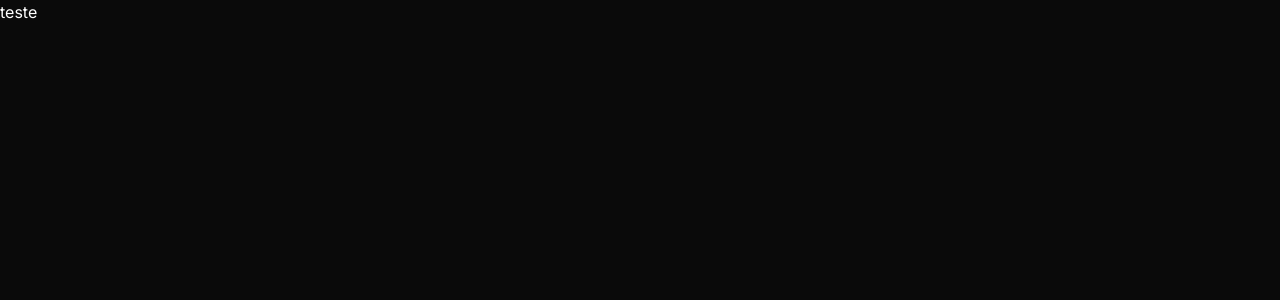
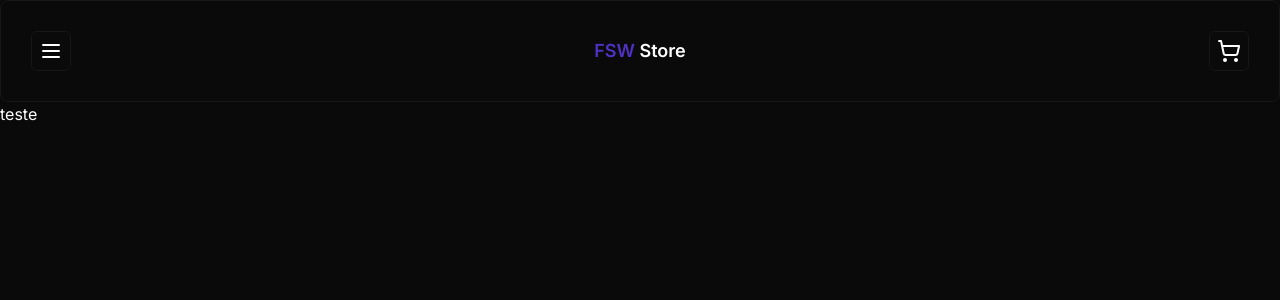
Before and after one commit to yagoramires/fsw-store, a Next.js app: page / in a window 1280 px wide. Shown: the top 300 px of the page. Built offline with nearby package versions, Linux system fonts and the light colour scheme.

Commit message:
feat: add button, card and header component

```diff
--- a/package.json
+++ b/package.json
@@ -10,6 +10,7 @@
   },
   "dependencies": {
     "@prisma/client": "^5.7.1",
+    "@radix-ui/react-slot": "^1.0.2",
     "class-variance-authority": "^0.7.0",
     "clsx": "^2.1.0",
     "lucide-react": "^0.303.0",
--- a/src/app/layout.tsx
+++ b/src/app/layout.tsx
@@ -1,22 +1,26 @@
-import type { Metadata } from 'next'
-import { Inter } from 'next/font/google'
-import './globals.css'
+import type { Metadata } from "next";
+import { Inter } from "next/font/google";
+import "./globals.css";
+import Header from "@/components/ui/header";
 
-const inter = Inter({ subsets: ['latin'] })
+const inter = Inter({ subsets: ["latin"] });
 
 export const metadata: Metadata = {
-  title: 'Create Next App',
-  description: 'Generated by create next app',
-}
+  title: "Create Next App",
+  description: "Generated by create next app",
+};
 
 export default function RootLayout({
   children,
 }: {
-  children: React.ReactNode
+  children: React.ReactNode;
 }) {
   return (
     <html lang="en">
-      <body className={inter.className}>{children}</body>
+      <body className={inter.className}>
+        <Header />
+        {children}
+      </body>
     </html>
-  )
+  );
 }
--- /dev/null
+++ b/src/components/ui/button.tsx
@@ -0,0 +1,56 @@
+import * as React from "react"
+import { Slot } from "@radix-ui/react-slot"
+import { cva, type VariantProps } from "class-variance-authority"
+
+import { cn } from "@/lib/utils"
+
+const buttonVariants = cva(
+  "inline-flex items-center justify-center whitespace-nowrap rounded-md text-sm font-medium ring-offset-background transition-colors focus-visible:outline-none focus-visible:ring-2 focus-visible:ring-ring focus-visible:ring-offset-2 disabled:pointer-events-none disabled:opacity-50",
+  {
+    variants: {
+      variant: {
+        default: "bg-primary text-primary-foreground hover:bg-primary/90",
+        destructive:
+          "bg-destructive text-destructive-foreground hover:bg-destructive/90",
+        outline:
+          "border border-input bg-background hover:bg-accent hover:text-accent-foreground",
+        secondary:
+          "bg-secondary text-secondary-foreground hover:bg-secondary/80",
+        ghost: "hover:bg-accent hover:text-accent-foreground",
+        link: "text-primary underline-offset-4 hover:underline",
+      },
+      size: {
+        default: "h-10 px-4 py-2",
+        sm: "h-9 rounded-md px-3",
+        lg: "h-11 rounded-md px-8",
+        icon: "h-10 w-10",
+      },
+    },
+    defaultVariants: {
+      variant: "default",
+      size: "default",
+    },
+  }
+)
+
+export interface ButtonProps
+  extends React.ButtonHTMLAttributes<HTMLButtonElement>,
+    VariantProps<typeof buttonVariants> {
+  asChild?: boolean
+}
+
+const Button = React.forwardRef<HTMLButtonElement, ButtonProps>(
+  ({ className, variant, size, asChild = false, ...props }, ref) => {
+    const Comp = asChild ? Slot : "button"
+    return (
+      <Comp
+        className={cn(buttonVariants({ variant, size, className }))}
+        ref={ref}
+        {...props}
+      />
+    )
+  }
+)
+Button.displayName = "Button"
+
+export { Button, buttonVariants }
--- /dev/null
+++ b/src/components/ui/card.tsx
@@ -0,0 +1,79 @@
+import * as React from "react"
+
+import { cn } from "@/lib/utils"
+
+const Card = React.forwardRef<
+  HTMLDivElement,
+  React.HTMLAttributes<HTMLDivElement>
+>(({ className, ...props }, ref) => (
+  <div
+    ref={ref}
+    className={cn(
+      "rounded-lg border bg-card text-card-foreground shadow-sm",
+      className
+    )}
+    {...props}
+  />
+))
+Card.displayName = "Card"
+
+const CardHeader = React.forwardRef<
+  HTMLDivElement,
+  React.HTMLAttributes<HTMLDivElement>
+>(({ className, ...props }, ref) => (
+  <div
+    ref={ref}
+    className={cn("flex flex-col space-y-1.5 p-6", className)}
+    {...props}
+  />
+))
+CardHeader.displayName = "CardHeader"
+
+const CardTitle = React.forwardRef<
+  HTMLParagraphElement,
+  React.HTMLAttributes<HTMLHeadingElement>
+>(({ className, ...props }, ref) => (
+  <h3
+    ref={ref}
+    className={cn(
+      "text-2xl font-semibold leading-none tracking-tight",
+      className
+    )}
+    {...props}
+  />
+))
+CardTitle.displayName = "CardTitle"
+
+const CardDescription = React.forwardRef<
+  HTMLParagraphElement,
+  React.HTMLAttributes<HTMLParagraphElement>
+>(({ className, ...props }, ref) => (
+  <p
+    ref={ref}
+    className={cn("text-sm text-muted-foreground", className)}
+    {...props}
+  />
+))
+CardDescription.displayName = "CardDescription"
+
+const CardContent = React.forwardRef<
+  HTMLDivElement,
+  React.HTMLAttributes<HTMLDivElement>
+>(({ className, ...props }, ref) => (
+  <div ref={ref} className={cn("p-6 pt-0", className)} {...props} />
+))
+CardContent.displayName = "CardContent"
+
+const CardFooter = React.forwardRef<
+  HTMLDivElement,
+  React.HTMLAttributes<HTMLDivElement>
+>(({ className, ...props }, ref) => (
+  <div
+    ref={ref}
+    className={cn("flex items-center p-6 pt-0", className)}
+    {...props}
+  />
+))
+CardFooter.displayName = "CardFooter"
+
+export { Card, CardHeader, CardFooter, CardTitle, CardDescription, CardContent }
--- /dev/null
+++ b/src/components/ui/header.tsx
@@ -0,0 +1,23 @@
+import { Card } from "./card";
+import { MenuIcon, ShoppingCartIcon } from "lucide-react";
+import { Button } from "./button";
+
+const Header = () => {
+  return (
+    <Card className="flex justify-between items-center p-[1.875rem]">
+      <Button size={"icon"} variant={"outline"}>
+        <MenuIcon />
+      </Button>
+
+      <h1 className="font-semibold text-lg ">
+        <span className="text-primary"> FSW </span> Store
+      </h1>
+
+      <Button size={"icon"} variant={"outline"}>
+        <ShoppingCartIcon />
+      </Button>
+    </Card>
+  );
+};
+
+export default Header;
```
Also changed, not shown: 1 other file (tests, documents, lock files or other folders).
